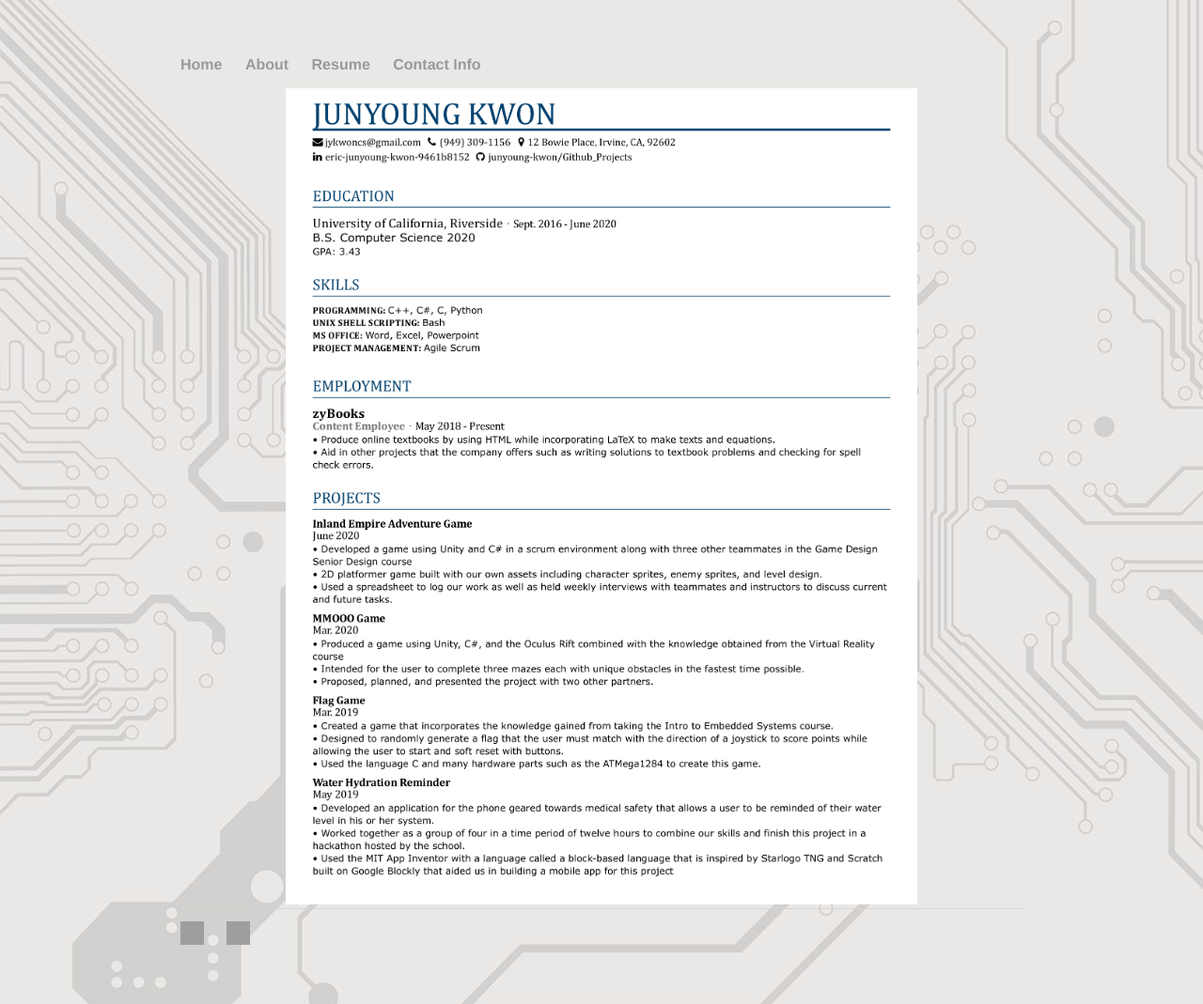
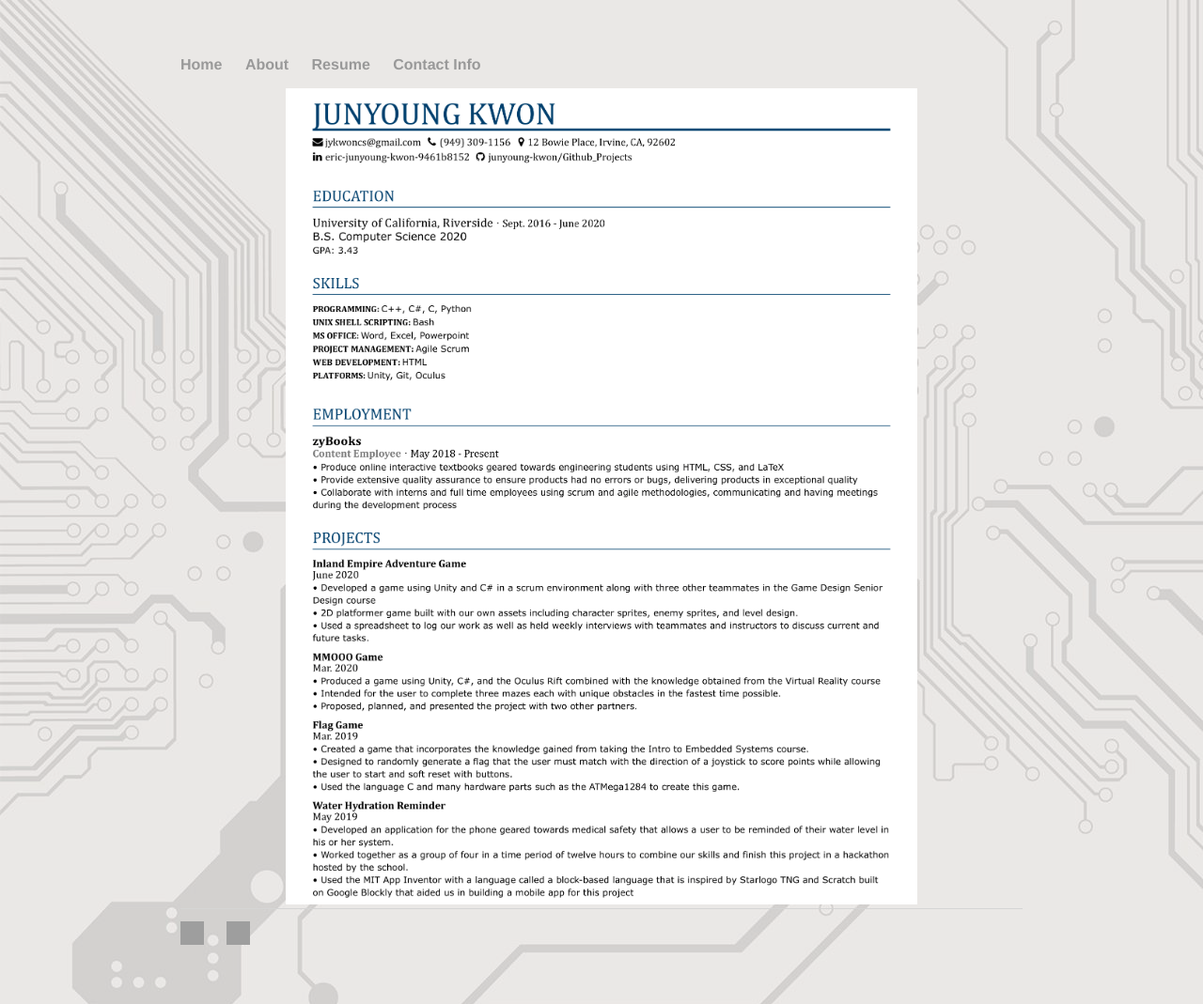
Before and after one commit to junyoung-kwon/Personal-Website, a Jekyll site: the page built from resume/index.html, in a window 1280 px wide. Shown: the whole page at 94% size. Built offline with Jekyll 4.4.1, drawn with Linux system fonts in a browser that asks for light colours; grey boxes are pictures that could not be loaded.

Commit message:
Edited Resume

```diff
--- a/resume/index.html
+++ b/resume/index.html
@@ -21,5 +21,5 @@ iframe {
 
 
 <div class="resume">
-	<center><img src="../images/resume_img/Resume_new.png" width="75%" height="50%" /></center>
+	<center><img src="../images/resume_img/Resume-8_17_20.png" width="75%" height="50%" /></center>
 </div><!-- /.resume -->
```
Also changed, not shown: images/resume_img/Resume-8_17_20.png (added).
